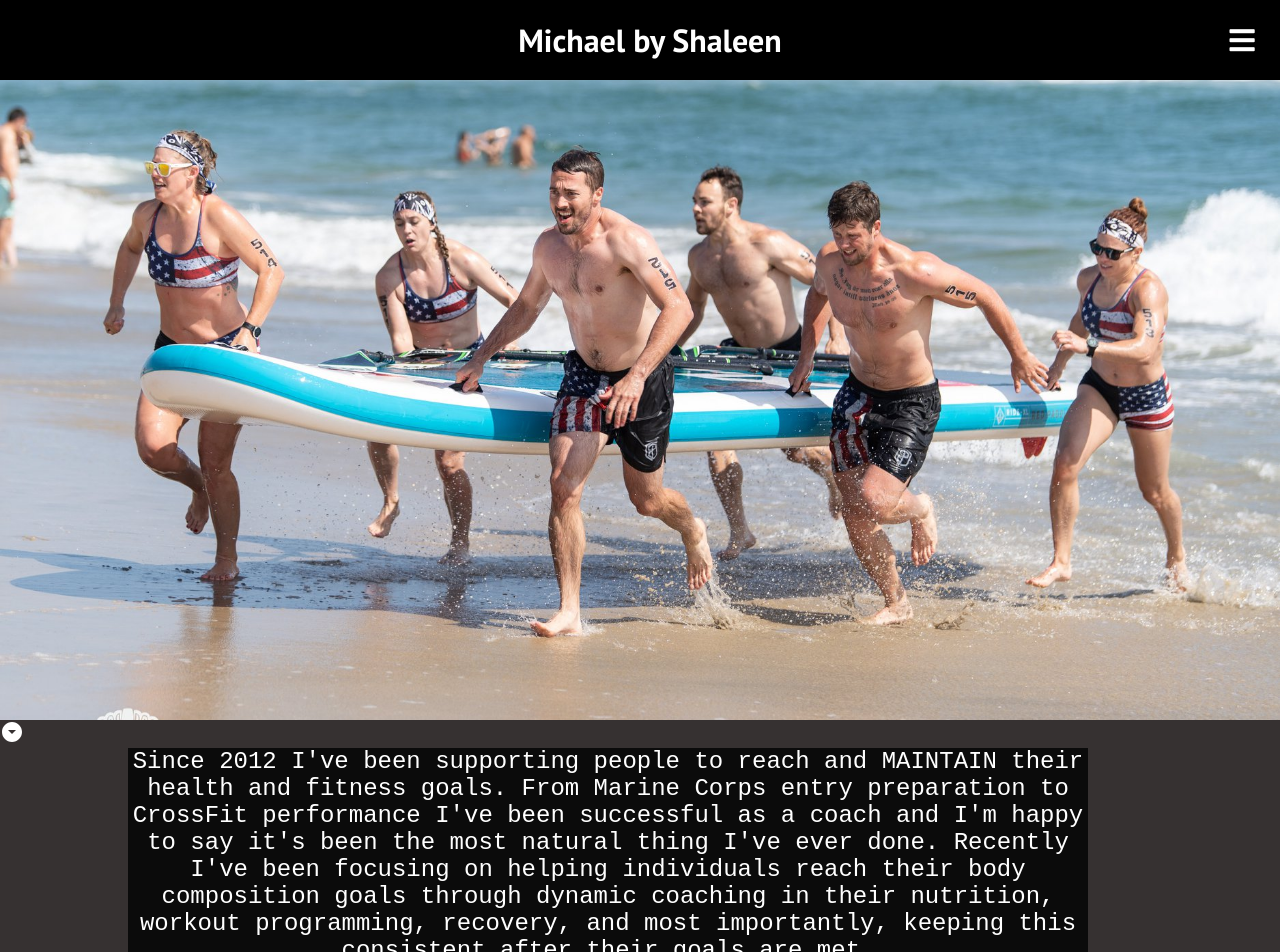
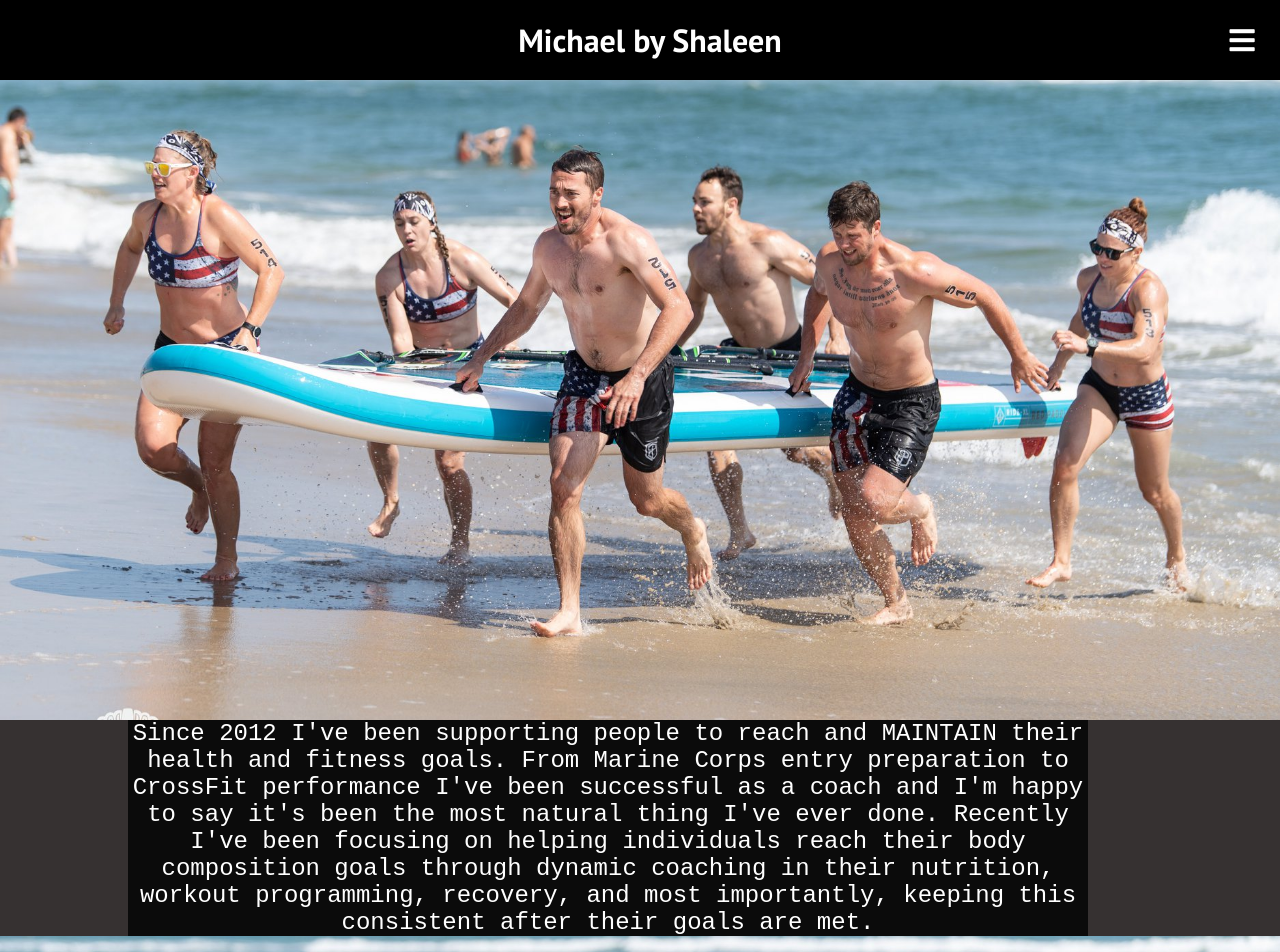
Before and after one commit to michaelshaleen/Personal-Site, a React (Create React App) app: page /coach in a window 1280 px wide. Shown: the top 952 px of the page. Built offline with nearby package versions, Linux system fonts and the light colour scheme.

Commit message:
wrong branch edit on coach page

```diff
--- a/src/Components/Coach/Coach.js
+++ b/src/Components/Coach/Coach.js
@@ -23,8 +23,10 @@ function Coach() {
   return (<>
     <div className="beach"></div>
     <div className="p-container">
-      <ArrowDropDownCircleIcon />
-      <p className="intro">
+      <p className="intro"
+          data-aos="fade-down"
+          data-aos-easing="linear"
+          data-aos-duration="1000">
           Since 2012 I've been supporting people
           to reach and MAINTAIN their health and fitness
           goals. From Marine Corps entry preparation
```
